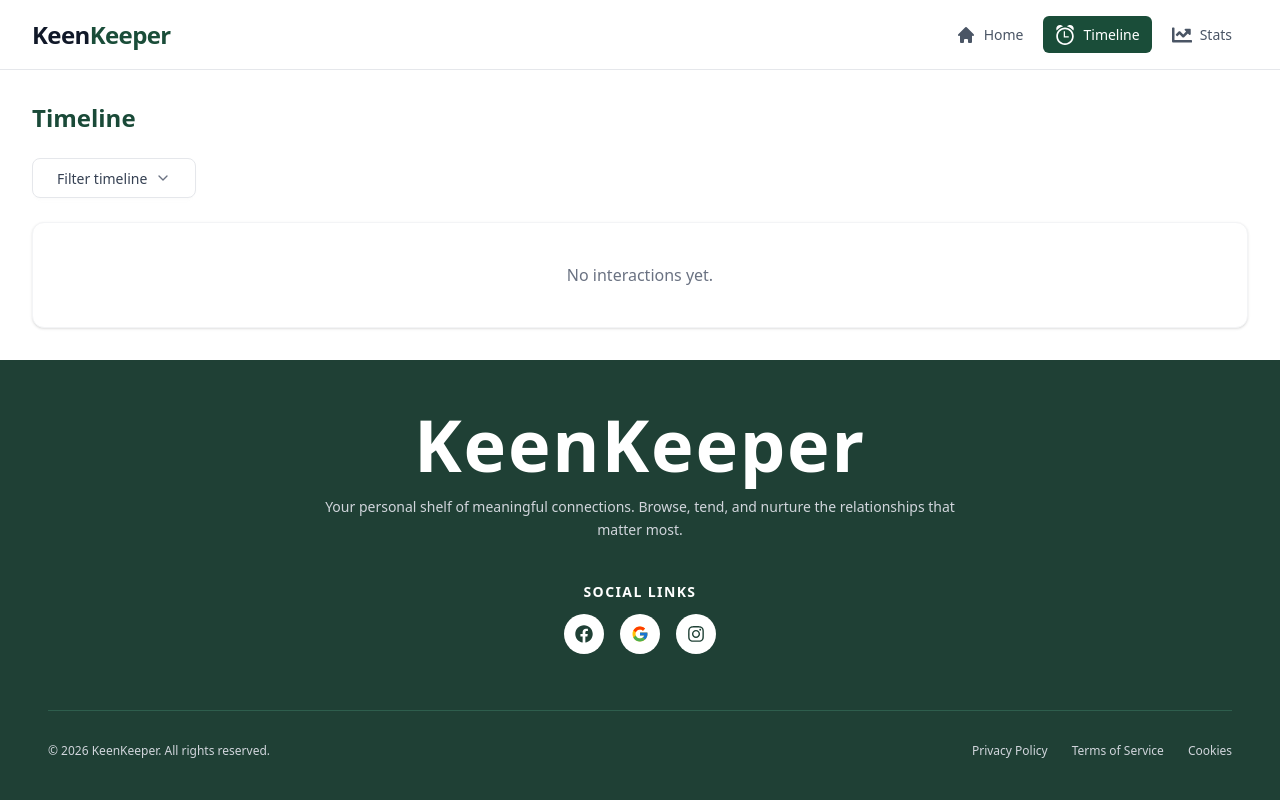
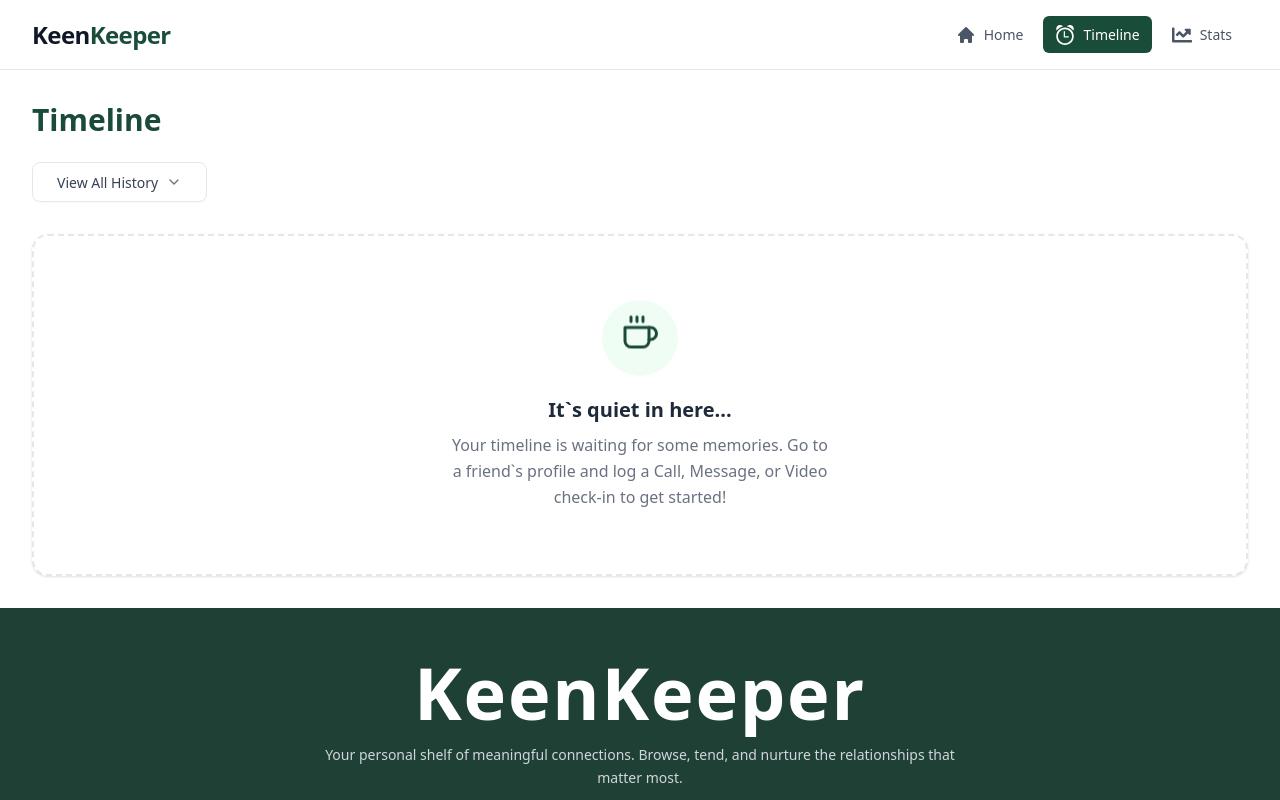
Before and after one commit to mosharof-dev/keen-keeper, a Next.js app: page /timeline in a window 1280 px wide. Shown: the top 800 px of the page. Built offline with nearby package versions, Linux system fonts and the light colour scheme.

Commit message:
feat: enhance TimelinePage with new empty state design, update filter labels, and increase title size

```diff
--- a/src/app/timeline/page.jsx
+++ b/src/app/timeline/page.jsx
@@ -2,7 +2,7 @@
 
 import { useTimeline } from "@/Context/ProviderContext";
 import { useState } from "react";
-import { FiPhone, FiMessageSquare, FiVideo } from "react-icons/fi";
+import { FiPhone, FiMessageSquare, FiVideo, FiCoffee } from "react-icons/fi";
 
 const getIcon = (type) => {
   if (type === 'Call') return <FiPhone className="text-blue-500" size={20} />;
@@ -36,7 +36,7 @@ export default function TimelinePage() {
 
   return (
     <div className="max-w-7xl mx-auto p-4 md:p-8">
-      <h1 className="text-2xl font-bold text-[#1a4a38] mb-6">Timeline</h1>
+      <h1 className="text-3xl font-bold text-[#1a4a38] mb-6">Timeline</h1>
 
 <div className="flex justify-between items-center mb-6">
   {/* DaisyUI Premium Dropdown */}
@@ -48,7 +48,7 @@ export default function TimelinePage() {
     className="btn bg-white border border-gray-200 hover:border-[#1a4a38] hover:bg-white text-gray-700 font-normal rounded-lg px-6 flex items-center gap-2 min-w-40 justify-between"
   >
     {/* Current selected item  */}
-    {filterType === "All" ? "Filter timeline" : filterType}
+    {filterType === "All" ? "View All History" : filterType}
 
     {/* Dropdown Arrow Icon */}
     <svg xmlns="http://www.w3.org/2000/svg" width="16" height="16" viewBox="0 0 24 24" fill="none" stroke="currentColor" strokeWidth="2" strokeLinecap="round" strokeLinejoin="round" className="text-gray-500">
@@ -65,37 +65,55 @@ export default function TimelinePage() {
     {/* All Interactions */}
     <li onClick={() => { setFilterType("All"); document.activeElement.blur(); }}>
       <a className={filterType === "All" ? "text-[#1a4a38] font-bold bg-green-50" : "text-gray-600 hover:bg-gray-50"}>
-        All Interactions
+        All History
       </a>
     </li>
 
     {/* Call */}
     <li onClick={() => { setFilterType("Call"); document.activeElement.blur(); }}>
       <a className={filterType === "Call" ? "text-[#1a4a38] font-bold bg-green-50" : "text-gray-600 hover:bg-gray-50"}>
-        Call
+        Call History
       </a>
     </li>
 
     {/* Text */}
     <li onClick={() => { setFilterType("Text"); document.activeElement.blur(); }}>
       <a className={filterType === "Text" ? "text-[#1a4a38] font-bold bg-green-50" : "text-gray-600 hover:bg-gray-50"}>
-        Text
+        Chat History
       </a>
     </li>
 
     {/* Video */}
     <li onClick={() => { setFilterType("Video"); document.activeElement.blur(); }}>
       <a className={filterType === "Video" ? "text-[#1a4a38] font-bold bg-green-50" : "text-gray-600 hover:bg-gray-50"}>
-        Video
+        Video History
       </a>
     </li>
   </ul>
 </div>
 </div>
       {interactions.length === 0 ? (
-        <div className="text-center p-10 bg-white rounded-xl shadow-sm border border-gray-100">
-          <p className="text-gray-500">No interactions yet.</p>
-        </div>
+        <>
+        {/* Premium Empty State with Animation */}
+<div className="flex flex-col items-center justify-center text-center p-16 bg-white rounded-2xl shadow-sm border-2 border-dashed border-gray-200 mt-8">
+
+  {/* Icon with light bounce animation */}
+  <div className="bg-green-50 p-5 rounded-full mb-5">
+    <FiCoffee className="text-[#1a4a38] text-4xl animate-bounce" />
+  </div>
+
+  {/* Friendly Heading */}
+  <h3 className="text-xl font-bold text-gray-800 mb-2">
+    It`s quiet in here...
+  </h3>
+
+  {/* Encouraging Text */}
+  <p className="text-gray-500 max-w-sm mx-auto leading-relaxed">
+    Your timeline is waiting for some memories. Go to a friend`s profile and log a Call, Message, or Video check-in to get started!
+  </p>
+
+</div>
+        </>
       ) : (
 
         <div className="flex flex-col gap-4">
```
